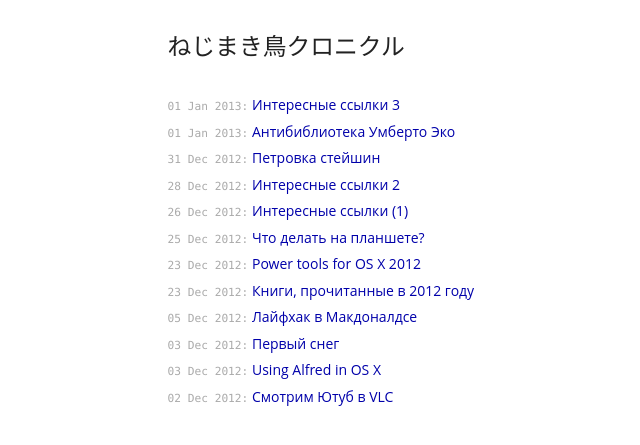
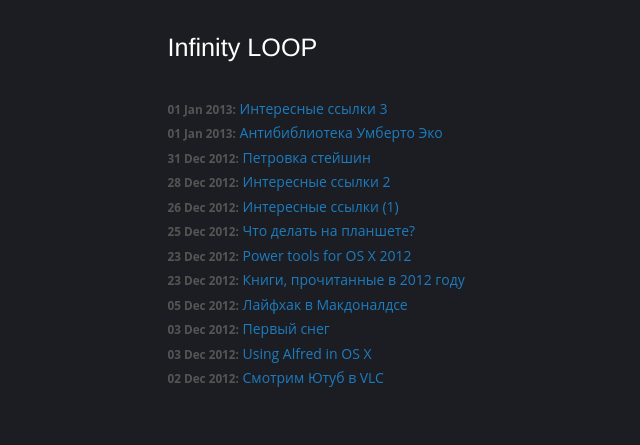
Before and after one commit to dimkalinux/dimkalinux.github.com, a Jekyll site: the page built from index.html, in a window 1280 px wide. Shown: the top 445 px of the page, without its empty margins (135-775 px from the left). Built offline with Jekyll 4.4.1, drawn with Linux system fonts in a browser that asks for light colours; Markdown is read by kramdown in place of the engine named in the settings.

Commit message:
New design prototype
Signed-off-by: dimkalinux <dimkalinux@gmail.com>

```diff
--- a/css/app.css
+++ b/css/app.css
@@ -1,7 +1,8 @@
 body {
     font-family: "Open Sans", Helvetica, arial, clean, sans-serif;
     margin-top: 20px;
-    color: #000;
+    color: #bbb;
+    background: #1c1d22;
 }
 
 ul,
@@ -16,10 +17,11 @@ h4,
 h5,
 h6 {
     font-weight: normal;
+    color: #fff;
 }
 
 h1 {
-    font-size: 1.7em;
+    font-size: 1.8em;
     margin-bottom: 1.4em;
 }
 
@@ -32,16 +34,16 @@ h3 {
 }
 
 a {
-    color: #00a;
+    color: #1d7cbe;
 }
 
-a:hover {
-    color: black;
+a:hover,
+a:visited:hover {
     text-decoration: underline;
 }
 
 a:visited {
-    color: #a0a;
+    color: #888;
 }
 
 ul.posts {
@@ -55,7 +57,21 @@ ul.posts li {
 }
 
 ul.posts span {
+    color: #555;
+    /*font-family: Monaco, "Courier New", monospace;*/
+    font-size: 84%;
+    font-weight: bold;
+}
+
+.post img,
+.post iframe {
+    border: solid 2px #222;
+}
+
+blockquote {
+    border-left: solid 1px #666;
+}
+
+blockquote p {
     color: #aaa;
-    font-family: Monaco, "Courier New", monospace;
-    font-size: 80%;
 }
--- a/index.html
+++ b/index.html
@@ -1,6 +1,6 @@
 ---
 layout: default
-title: ねじまき鳥クロニクル
+title: Infinity LOOP
 ---
 
 <header>
```
